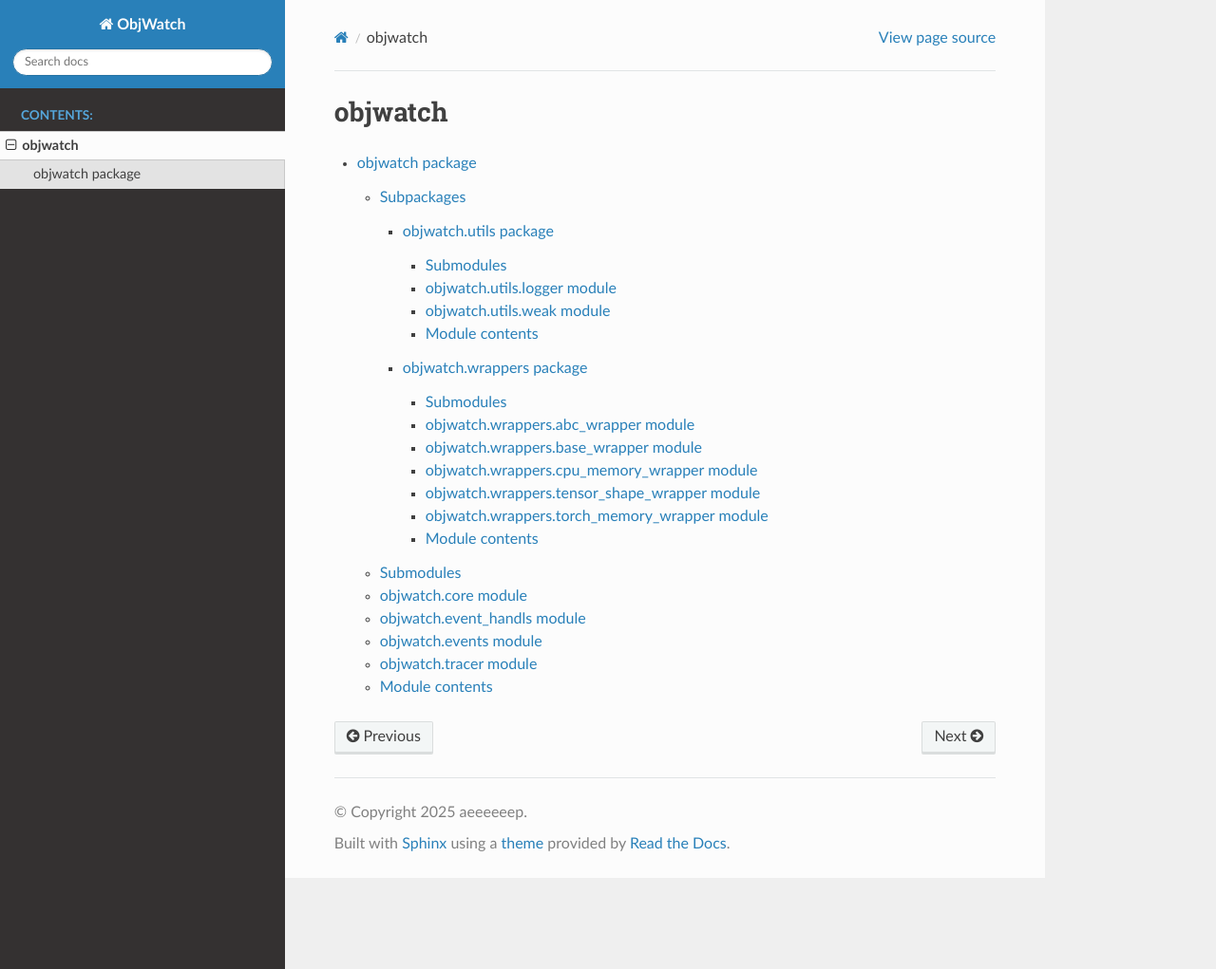
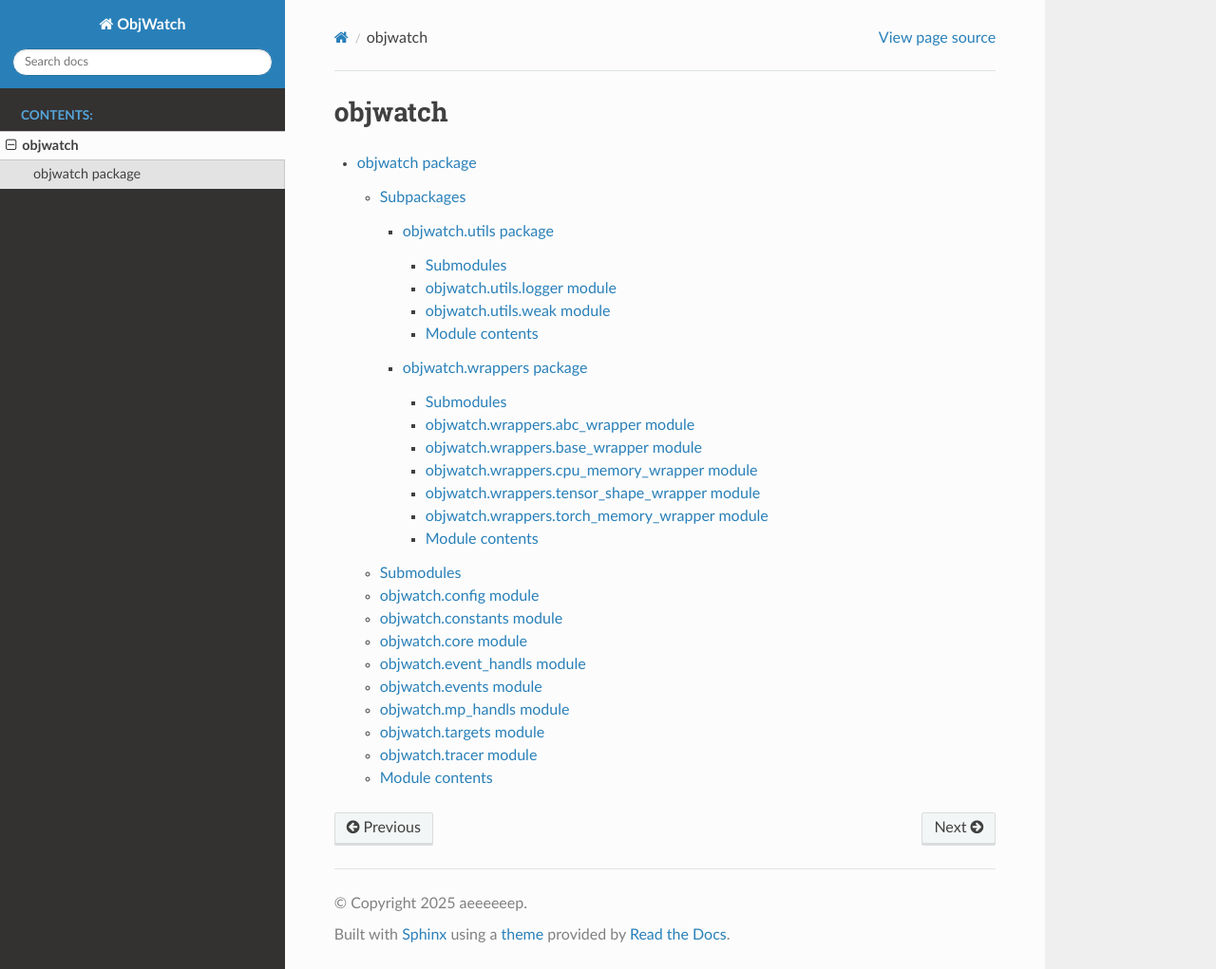
Before and after one commit to aeeeeeep/objwatch, a Sphinx documentation site: the page built from docs/source/modules.rst, in a window 1280 px wide and 1021 px high. Shown: the whole window at 95% size. Built offline with Sphinx 7.4.7 and the Read the Docs theme 3.1.0, drawn with Linux system fonts in a browser that asks for light colours.

Commit message:
doc: update docs

```diff
--- a/docs/source/objwatch.rst
+++ b/docs/source/objwatch.rst
@@ -12,6 +12,22 @@ Subpackages
 
 Submodules
 ----------
+
+objwatch.config module
+----------------------
+
+.. automodule:: objwatch.config
+   :members:
+   :undoc-members:
+   :show-inheritance:
+
+objwatch.constants module
+-------------------------
+
+.. automodule:: objwatch.constants
+   :members:
+   :undoc-members:
+   :show-inheritance:
 
 objwatch.core module
 --------------------
@@ -37,6 +53,22 @@ objwatch.events module
    :undoc-members:
    :show-inheritance:
 
+objwatch.mp\_handls module
+--------------------------
+
+.. automodule:: objwatch.mp_handls
+   :members:
+   :undoc-members:
+   :show-inheritance:
+
+objwatch.targets module
+-----------------------
+
+.. automodule:: objwatch.targets
+   :members:
+   :undoc-members:
+   :show-inheritance:
+
 objwatch.tracer module
 ----------------------
 
```
